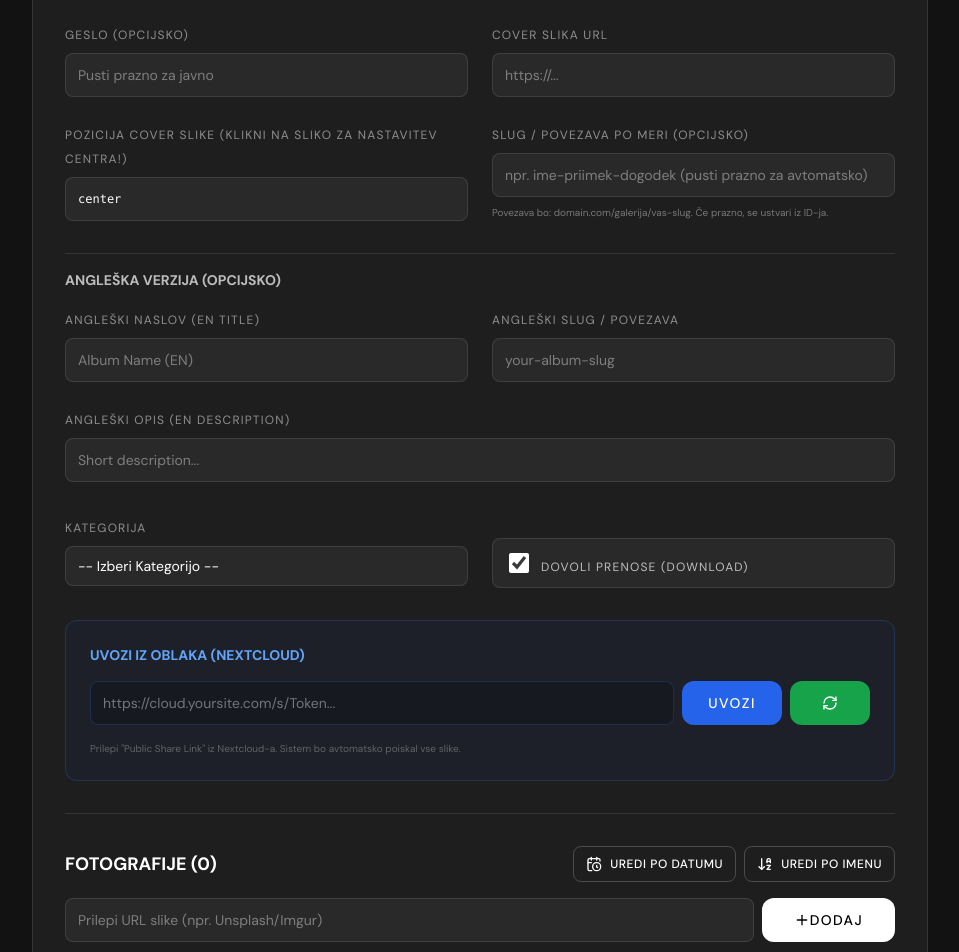
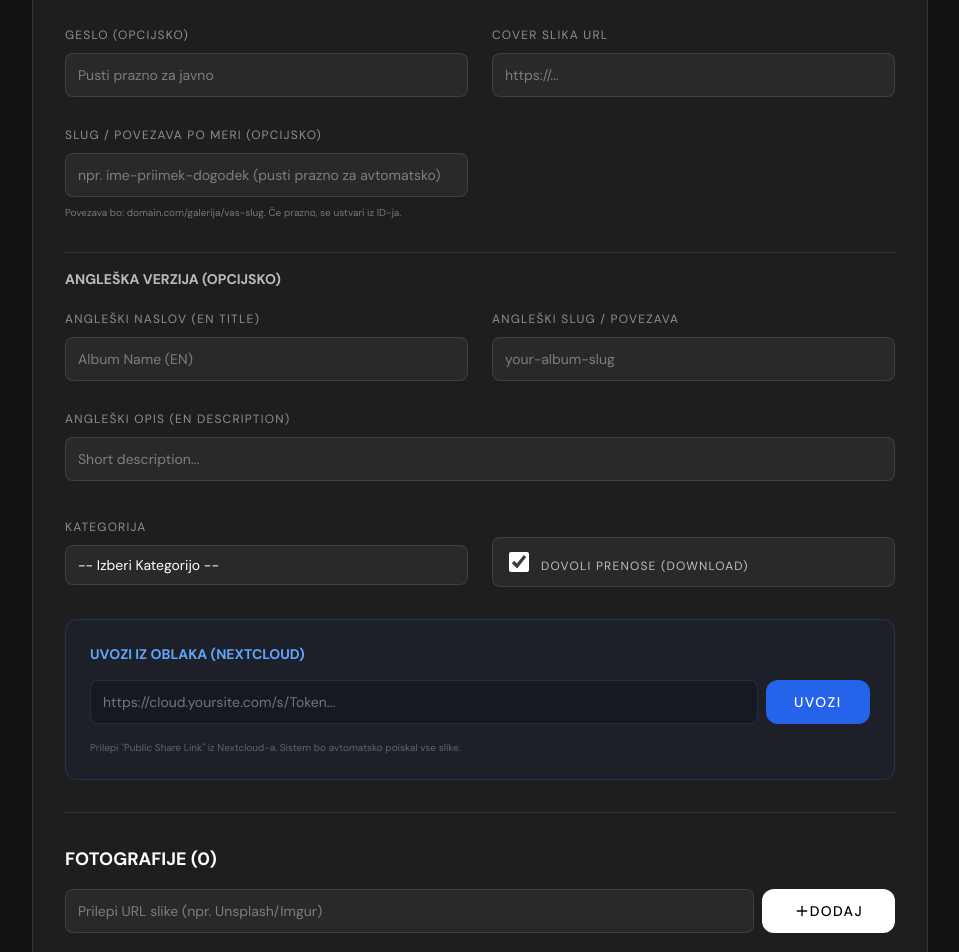
Before and after one commit to wolfyek/client-gallery, a Next.js app: page /admin/ustvari in a window 1280 px wide. Shown: the part 360-1312 px from the top of the page, without its empty margins (160-1119 px from the left). Built offline with nearby package versions, Linux system fonts and the light colour scheme.

Commit message:
fix: revert ui changes as requested, dedup on import, ensure 16:10 compatibility

```diff
--- a/components/admin/GalleryForm.tsx
+++ b/components/admin/GalleryForm.tsx
@@ -18,23 +18,30 @@ export default function GalleryForm({ gallery }: { gallery?: Gallery }) {
     const [ncLink, setNcLink] = useState("");
     const [isImporting, setIsImporting] = useState(false);
     const [coverImage, setCoverImage] = useState(gallery?.coverImage || "");
-    const [coverImagePosition, setCoverImagePosition] = useState(gallery?.coverImagePosition || "center");
     const [downloadable, setDownloadable] = useState(gallery?.downloadable ?? true);
     const isEditing = !!gallery;
 
     const [hasPhotosChanged, setHasPhotosChanged] = useState(false);
-
-    const [isDragging, setIsDragging] = useState(false);
 
     const handleNextcloudImport = async () => {
         if (!ncLink) return;
         setIsImporting(true);
         try {
             const newPhotos = await importFromNextcloud(ncLink);
-            setPhotos([...photos, ...newPhotos]);
-            setHasPhotosChanged(true);
+
+            // Deduplicate based on filename (alt)
+            const existingNames = new Set(photos.map(p => p.alt));
+            const distinctNew = newPhotos.filter(p => !existingNames.has(p.alt));
+
+            if (distinctNew.length === 0) {
+                alert("Nobenih novih slik ni bilo najdenih (vse že obstajajo).");
+            } else {
+                setPhotos([...photos, ...distinctNew]);
+                setHasPhotosChanged(true);
+                alert(`Uspešno dodanih ${distinctNew.length} novih slik! (${newPhotos.length - distinctNew.length} duplikatov preskočenih)`);
+            }
+
             setNcLink("");
-            alert(`Uspešno uvoženih ${newPhotos.length} slik!`);
         } catch (e) {
             alert("Napaka pri uvozu. Preveri povezavo.");
             console.error(e);
@@ -43,35 +50,11 @@ export default function GalleryForm({ gallery }: { gallery?: Gallery }) {
         }
     };
 
-    const handleUpdateMetadata = async () => {
-        if (!ncLink) {
-            alert("Prilepi Nextcloud link v polje 'Uvozi', da osvežim podatke!");
-            return;
-        }
-        setIsImporting(true);
-        try {
-            const importedPhotos = await importFromNextcloud(ncLink);
-            let updatedCount = 0;
 
-            const updatedPhotos = photos.map(p => {
-                // Find matching photo in import (by filename)
-                const match = importedPhotos.find(ip => ip.alt === p.alt || ip.src.endsWith(p.alt));
-                if (match && match.dateTaken) {
-                    updatedCount++;
-                    return { ...p, dateTaken: match.dateTaken };
-                }
-                return p;
-            });
+    // REMOVED: Metadata update, Sorting, and Dragging logic as requested.
 
-            setPhotos(updatedPhotos);
-            setHasPhotosChanged(true);
-            alert(`Posodobljeni podatki za ${updatedCount} slik.`);
-        } catch (e) {
-            alert("Napaka pri posodabljanju.");
-        } finally {
-            setIsImporting(false);
-        }
-    };
+
+
 
     const handleAddPhoto = () => {
         if (!newPhotoUrl) return;
@@ -90,71 +73,6 @@ export default function GalleryForm({ gallery }: { gallery?: Gallery }) {
     const removePhoto = (id: string) => {
         setPhotos(photos.filter(p => p.id !== id));
         setHasPhotosChanged(true);
-    };
-
-    const handleSortByDate = () => {
-        const sorted = [...photos].sort((a, b) => {
-            // 1. Metadata Date
-            const dateA = a.dateTaken ? new Date(a.dateTaken).getTime() : 0;
-            const dateB = b.dateTaken ? new Date(b.dateTaken).getTime() : 0;
-            if (dateA !== dateB) return dateA - dateB;
-
-            // 2. Regex Parse from Filename (YYYYMMDD or YYYY-MM-DD or YYYY_MM_DD)
-            // Matches 20231024, 2023-10-24, 2023_10_24
-            const dateRegex = /(20\d{2})[-_]?(\d{2})[-_]?(\d{2})/;
-            const matchA = a.alt.match(dateRegex);
-            const matchB = b.alt.match(dateRegex);
-
-            if (matchA && matchB) {
-                // Construct ISO strings roughly
-                const timeA = new Date(`${matchA[1]}-${matchA[2]}-${matchA[3]}`).getTime();
-                const timeB = new Date(`${matchB[1]}-${matchB[2]}-${matchB[3]}`).getTime();
-                if (timeA !== timeB) return timeA - timeB;
-            }
-
-            // 3. Fallback: Numeric aware filename sort
-            return a.alt.localeCompare(b.alt, undefined, { numeric: true, sensitivity: 'base' });
-        });
-        setPhotos(sorted);
-        setHasPhotosChanged(true);
-    };
-
-    const handleSortByName = () => {
-        const sorted = [...photos].sort((a, b) => {
-            return a.alt.localeCompare(b.alt, undefined, { numeric: true, sensitivity: 'base' });
-        });
-        setPhotos(sorted);
-        setHasPhotosChanged(true);
-    }
-
-    // Drag Logic for Cover Image
-    const handleCoverMouseDown = (e: React.MouseEvent<HTMLDivElement>) => {
-        e.preventDefault();
-        setIsDragging(true);
-    };
-
-    const handleCoverMouseMove = (e: React.MouseEvent<HTMLDivElement>) => {
-        if (!isDragging) return;
-
-        const rect = e.currentTarget.getBoundingClientRect();
-        const x = Math.max(0, Math.min(100, ((e.clientX - rect.left) / rect.width) * 100));
-        const y = Math.max(0, Math.min(100, ((e.clientY - rect.top) / rect.height) * 100));
-
-        setCoverImagePosition(`${Math.round(x)}% ${Math.round(y)}%`);
-    };
-
-    const handleCoverMouseUp = () => {
-        setIsDragging(false);
-    };
-
-    const handleCoverClick = (e: React.MouseEvent<HTMLDivElement>) => {
-        // Fallback for simple clicks if not dragging
-        if (!isDragging) {
-            // existing logic? No, let's reuse mouse move logic logic but for click
-            // Actually, standardizing on "Click/Drag to set center" is easiest.
-            // Just calling move once acts as click.
-            handleCoverMouseMove(e);
-        }
     };
 
 
@@ -246,64 +164,17 @@ export default function GalleryForm({ gallery }: { gallery?: Gallery }) {
                         />
                     </div>
                     {coverImage && (
-                        <div className="relative w-10 h-10 shrink-0 rounded overflow-hidden border border-white/20">
-                            <Image src={coverImage} fill alt="Cover" className="object-cover" unoptimized />
-                        </div>
-                    )}
-                </div>
-
-                <div className="space-y-2">
-                    <label className="text-xs uppercase tracking-widest text-white/50 font-dm">Pozicija Cover Slike (Klikni na sliko za nastavitev centra!)</label>
-                    <div className="flex gap-2">
-                        <Input
-                            name="coverImagePosition"
-                            value={coverImagePosition}
-                            onChange={(e) => setCoverImagePosition(e.target.value)}
-                            className="bg-white/5 border-white/10 font-dm font-mono text-xs"
-                            placeholder="50% 50%"
-                        />
-                    </div>
-
-                    {coverImage && (
                         <div className="mt-2">
-                            <p className="text-[10px] text-white/30 font-dm mb-1">
-                                Klikni in povleci (Drag), da premikaš sliko znotraj okvirja.
-                            </p>
                             <div
-                                className="relative w-full h-64 rounded overflow-hidden border border-white/20 cursor-move group touch-none"
-                                onMouseDown={handleCoverMouseDown}
-                                onMouseMove={handleCoverMouseMove}
-                                onMouseUp={handleCoverMouseUp}
-                                onMouseLeave={handleCoverMouseUp}
-                                onClick={handleCoverClick}
+                                className="relative w-full h-64 rounded overflow-hidden border border-white/20"
                             >
                                 <Image
                                     src={coverImage}
                                     fill
                                     alt="Cover Preview"
-                                    className="object-cover transition-none pointer-events-none select-none"
-                                    style={{ objectPosition: coverImagePosition }}
+                                    className="object-cover"
                                     unoptimized
                                 />
-
-                                {/* Grid overlay for better focus */}
-                                <div className="absolute inset-0 pointer-events-none opacity-20">
-                                    <div className="w-full h-full grid grid-cols-3 grid-rows-3">
-                                        <div className="border border-white/30"></div>
-                                        <div className="border border-white/30"></div>
-                                        <div className="border border-white/30"></div>
-                                        <div className="border border-white/30"></div>
-                                        <div className="border border-white/30"></div>
-                                        <div className="border border-white/30"></div>
-                                        <div className="border border-white/30"></div>
-                                        <div className="border border-white/30"></div>
-                                        <div className="border border-white/30"></div>
-                                    </div>
-                                </div>
-
-                                <div className="absolute top-2 right-2 bg-black/60 text-white text-[10px] px-2 py-0.5 rounded backdrop-blur font-mono">
-                                    {coverImagePosition}
-                                </div>
                             </div>
                         </div>
                     )}
@@ -383,9 +254,6 @@ export default function GalleryForm({ gallery }: { gallery?: Gallery }) {
                     <Button type="button" onClick={handleNextcloudImport} disabled={isImporting} className="bg-blue-600 hover:bg-blue-500 text-white min-w-[100px] font-dm">
                         {isImporting ? 'Nalagam...' : 'Uvozi'}
                     </Button>
-                    <Button type="button" onClick={handleUpdateMetadata} disabled={isImporting} className="bg-green-600 hover:bg-green-500 text-white font-dm" title="Refresh Dates/Metadata">
-                        <RefreshCw className={`w-4 h-4 ${isImporting ? 'animate-spin' : ''}`} />
-                    </Button>
                 </div>
                 <p className="text-[10px] text-white/30 font-dm">
                     Prilepi "Public Share Link" iz Nextcloud-a. Sistem bo avtomatsko poiskal vse slike.
@@ -406,17 +274,7 @@ export default function GalleryForm({ gallery }: { gallery?: Gallery }) {
 
             {/* Photo Manager */}
             <div className="border-t border-white/10 pt-8 space-y-4">
-                <div className="flex flex-col md:flex-row justify-between items-end md:items-center gap-4">
-                    <h3 className="text-lg font-bold uppercase">Fotografije ({photos.length})</h3>
-                    <div className="flex gap-2">
-                        <Button type="button" onClick={handleSortByDate} variant="outline" size="sm" className="bg-transparent border-white/20 text-white hover:bg-white/10 text-xs font-dm uppercase tracking-wider gap-2">
-                            <CalendarClock className="w-4 h-4" /> Uredi po datumu
-                        </Button>
-                        <Button type="button" onClick={handleSortByName} variant="outline" size="sm" className="bg-transparent border-white/20 text-white hover:bg-white/10 text-xs font-dm uppercase tracking-wider gap-2">
-                            <ArrowDownAZ className="w-4 h-4" /> Uredi po imenu
-                        </Button>
-                    </div>
-                </div>
+                <h3 className="text-lg font-bold uppercase">Fotografije ({photos.length})</h3>
 
                 <div className="flex gap-2">
                     <Input
```
